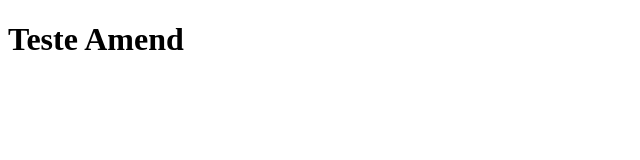
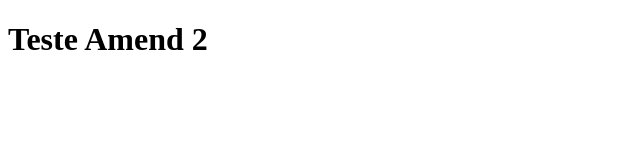
Before and after one commit to Gabriel-Moura1033/clone-tabnews, a Next.js app: page / in a window 1280 px wide. Shown: the top 160 px of the page, without its empty margins (0-640 px from the left). Built offline with nearby package versions, Linux system fonts and the light colour scheme.

Commit message:
Teste Vercel

```diff
--- a/pages/index.js
+++ b/pages/index.js
@@ -1,5 +1,5 @@
 function Home() {
-    return <h1>Teste Amend</h1>
+    return <h1>Teste Amend 2</h1>
 }
 
 
```
